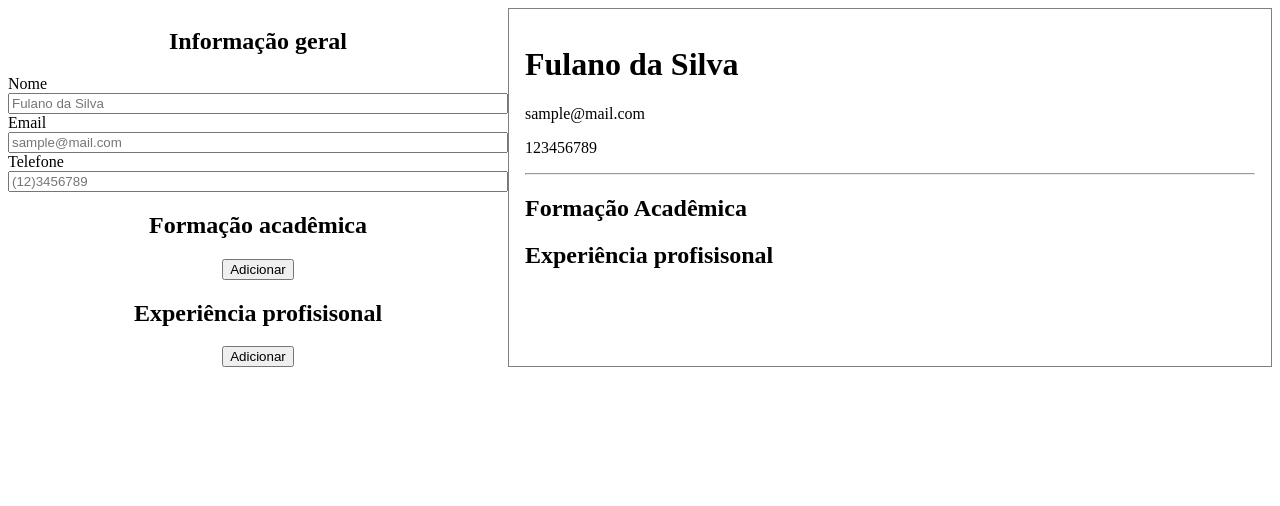
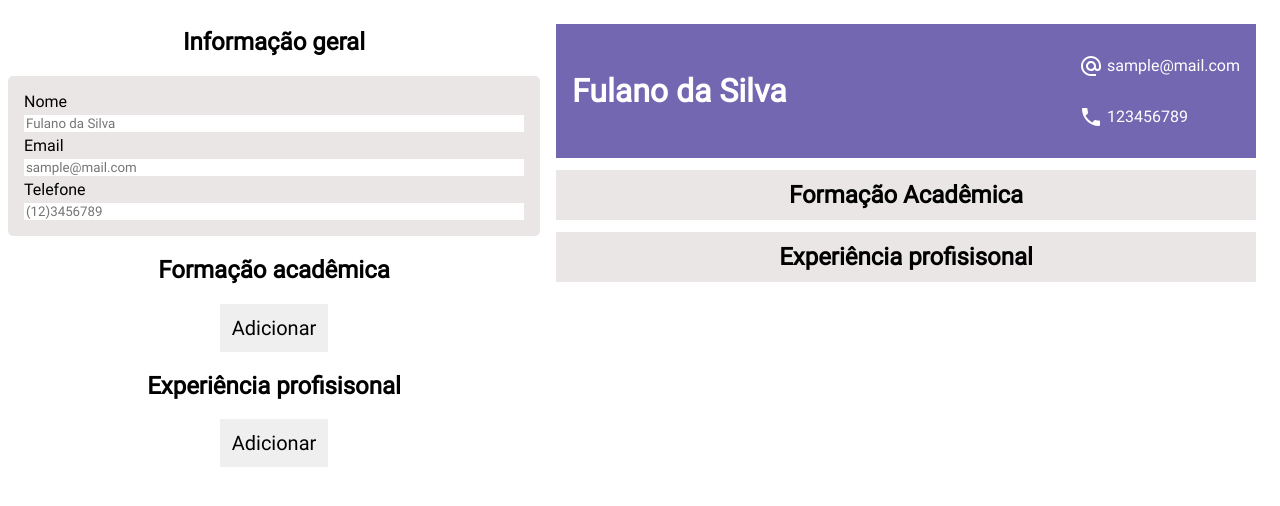
Before and after one commit to vjnnxx/cv-maker, a React (Vite) app: page / in a window 1280 px wide. Shown: the top 506 px of the page. Built offline with nearby package versions, Linux system fonts and the light colour scheme.

Commit message:
estilização da página

```diff
--- a/package.json
+++ b/package.json
@@ -10,6 +10,7 @@
     "preview": "vite preview"
   },
   "dependencies": {
+    "@mdi/js": "^7.4.47",
     "@mdi/light-js": "^0.2.63",
     "@mdi/react": "^1.6.1",
     "react": "^18.3.1",
--- a/src/App.jsx
+++ b/src/App.jsx
@@ -5,7 +5,8 @@ import Section from './components/Section';
 import EduForm from './components/EduForm';
 import ProfessionalForm from './components/ProfessionalForm';
 import Icon from '@mdi/react';
-import { mdilPencil } from '@mdi/light-js';
+import { mdilPencil} from '@mdi/light-js';
+import { mdiPhone, mdiAt } from '@mdi/js';
 
 export default function App() {
   const [name, setName] = useState('Fulano da Silva');
@@ -34,7 +35,6 @@ export default function App() {
     if (!value) return ""
     value = value.replace(/\D/g,'')
     value = value.replace(/(\d{2})(\d)/,"($1) $2")
-    value = value.replace(/(\d)(\d{4})$/,"$1-$2")
     return value
   }
 
@@ -213,28 +213,48 @@ export default function App() {
 
 
       <div className='curriculum'>
+
+          <div className='top'>
             <h1>{name}</h1>
 
-          <p>{email}</p>
-          <p>{phone}</p>
+            <div className='top-info'>
 
-          <hr />
+              <div className="info-group">
+                <div className='info-cell'>
+                  <Icon path={mdiAt} size={1} />
+                  <p> {email}</p>
+                </div>
 
+                <div className='info-cell'>
+                  <Icon path={mdiPhone} size={1} />
+                  <p> {phone}</p>
+                </div>
+              </div>
+
+
+            </div>
+          </div>
+
+          <div className='content'>
             <div className='academic'>
+
+              <div className='section-header'>
                 <h2>Formação Acadêmica</h2>
+              </div>
+
                 {education.map((element)=>
                   <div key={element.id}>
                     <strong>{element.startDate.split('-')[0]} - {element.endDate.split('-')[0]} | {element.instituition}</strong>
                     <p>{element.formation}</p>
                   </div>
                 )}
-           {/* Transformar div de form em lista de formações clicáveis para edição */}
-
-
             </div>
 
             <div className='profesisonal'>
+              <div className="section-header">
                 <h2>Experiência profisisonal</h2>
+              </div>
+
               {experience.map((element)=>
                   <div key={element.id}>
                     <strong>{element.startDate.split('-')[0]} - {element.endDate.split('-')[0]} | {element.companyName}</strong>
@@ -244,6 +264,9 @@ export default function App() {
                 )}
             </div>
           </div>
+
+
+      </div>
     </div>
   )
 }
--- a/src/components/EduForm.jsx
+++ b/src/components/EduForm.jsx
@@ -26,13 +26,17 @@ export default function EduForm({onClick, cancel, obj=null}){
                 <label htmlFor="end-date">Data de termino</label>
                 <input type="date" name='end-date' id="end-date" onChange={e => setEndDate(e.target.value)} required/>
 
-                {obj === null ? (
-                    <button onClick={() => onClick({instituition, formation, startDate, endDate})} id="edu-button">Adicionar</button>
-                ) : (
-                    <button onClick={() => onClick({instituition, formation, startDate, endDate, id: obj.id })} id="edu-button">Editar</button>
-                )}
 
-                <button onClick={cancel}>Cancelar</button>
+                <div className="form-buttons">
+                    {obj === null ? (
+                        <button onClick={() => onClick({instituition, formation, startDate, endDate})} id="edu-button" className="add">Adicionar</button>
+                    ) : (
+                        <button onClick={() => onClick({instituition, formation, startDate, endDate, id: obj.id })} id="edu-button" className="add">Editar</button>
+                    )}
+
+                    <button onClick={cancel} className="cancel">Cancelar</button>
+                </div>
+
             </form>
         </div>
     )
--- a/src/components/ProfessionalForm.jsx
+++ b/src/components/ProfessionalForm.jsx
@@ -28,13 +28,17 @@ export default function ProfessionalForm({onClick, cancel, obj=null}){
                 <label htmlFor="end-date">Data de termino</label>
                 <input type="date" name='end-date' id="end-date" onChange={e => setEndDate(e.target.value)}/>
 
-                {obj === null ? (
-                    <button onClick={() => onClick({companyName, position, responsabilities, startDate, endDate})} id="edu-button">Adicionar</button>
-                ) : (
-                    <button onClick={() => onClick({companyName, position, responsabilities, startDate, endDate, id: obj.id })} id="edu-button">Editar</button>
-                )}
+                <div className="form-buttons">
+                    {obj === null ? (
+                        <button onClick={() => onClick({companyName, position, responsabilities, startDate, endDate})} id="edu-button" className="add">Adicionar</button>
+                    ) : (
+                        <button onClick={() => onClick({companyName, position, responsabilities, startDate, endDate, id: obj.id })} id="edu-button" className="add">Editar</button>
+                    )}
 
-                <button onClick={cancel}>Cancelar</button>
+                    <button onClick={cancel} className="cancel">Cancelar</button>
+                </div>
+
+
             </form>
         </div>
     )
--- a/src/styles/App.css
+++ b/src/styles/App.css
@@ -1,3 +1,31 @@
+@font-face {
+  font-family: Roboto;
+  src: url('../fonts/Roboto-Regular.ttf');
+}
+
+* {
+  font-family: Roboto;
+}
+
+input, button{
+  border: none;
+}
+
+
+button{
+  font-size: 20px;
+  padding: 12px;
+}
+
+
+.add{
+  background-color: rgb(27, 151, 252);
+}
+
+.cancel{
+  background-color: rgb(248, 52, 18);
+}
+
 .form{
   display: flex;
   flex-direction: column;
@@ -21,6 +49,51 @@
   border: none;
   background-color: #fff;
 }
+
+.curriculum{
+  width: 750px;
+  padding: 16px;
+}
+
+.top{
+  display: flex;
+  align-items: center;
+  justify-content: space-between;
+  color: white;
+  background-color: #7467b2;
+  padding: 16px;
+}
+
+.top-info{
+  display: flex;
+}
+
+.info-cell{
+  display: flex;
+  align-items: center;
+  gap: 4px;
+}
+
+.section-header{
+  background-color: rgb(235, 230, 230);
+  display: flex;
+  align-items: center;
+  justify-content: center;
+  height: 50px;
+  margin-top: 12px;
+  margin-bottom: 12px;
+}
+
+.form-buttons{
+  display: flex;
+  justify-content: center;
+  gap: 4px;
+  padding: 8px;
+}
+
+
+
+
 /* #root {
   max-width: 1280px;
   margin: 0 auto;
--- a/src/styles/index.css
+++ b/src/styles/index.css
@@ -2,10 +2,12 @@
   display: flex;
   flex-direction: column;
   width: 500px;
+  background-color: rgb(235, 230, 230);
+  padding: 16px;
+  border-radius: 5px;
+  gap: 4px;
 }
 
-.curriculum{
-  border: 1px solid grey;
-  width: 750px;
-  padding: 16px;
+.form>button{
+  width: 100px;
 }
```
Also changed, not shown: src/fonts/Roboto-Regular.ttf (added), 1 other file (tests, documents, lock files or other folders). Lines whose indentation alone changed are shown as unchanged.
